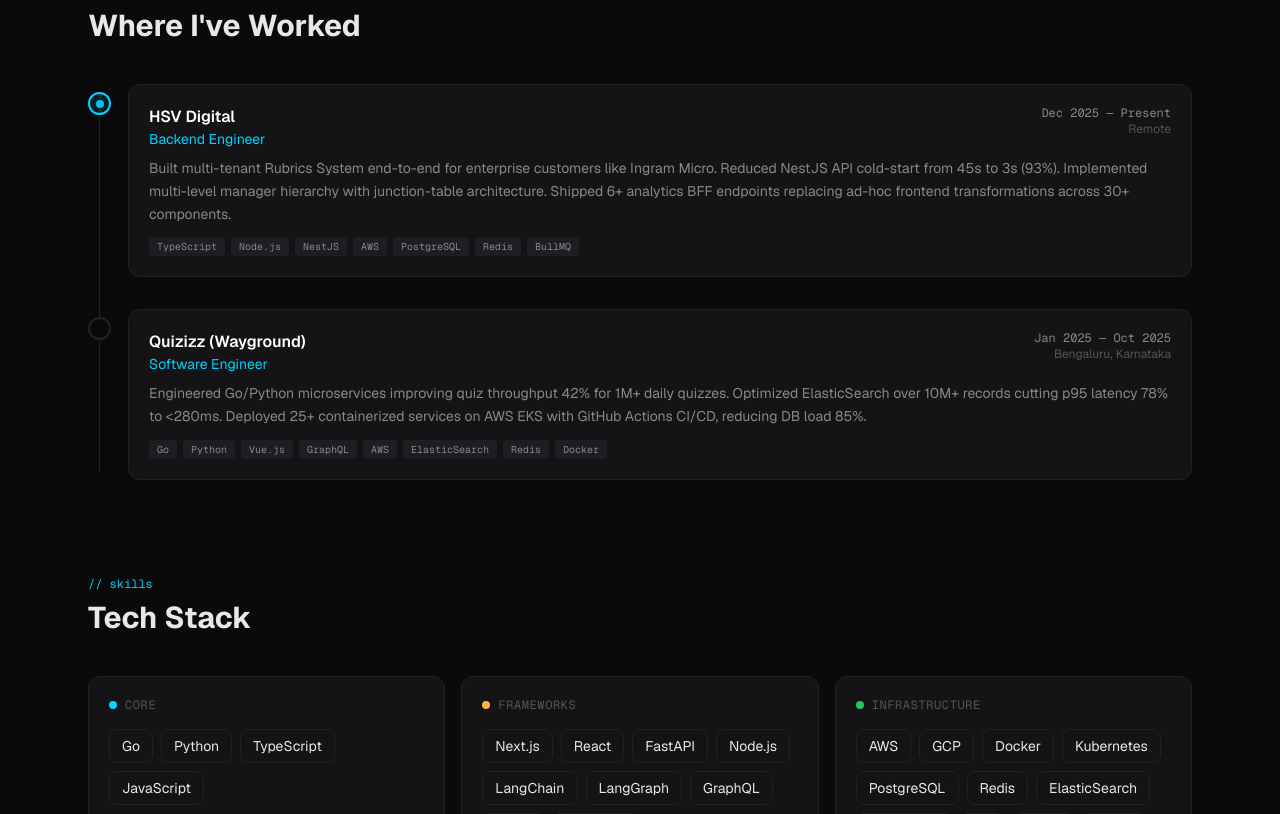
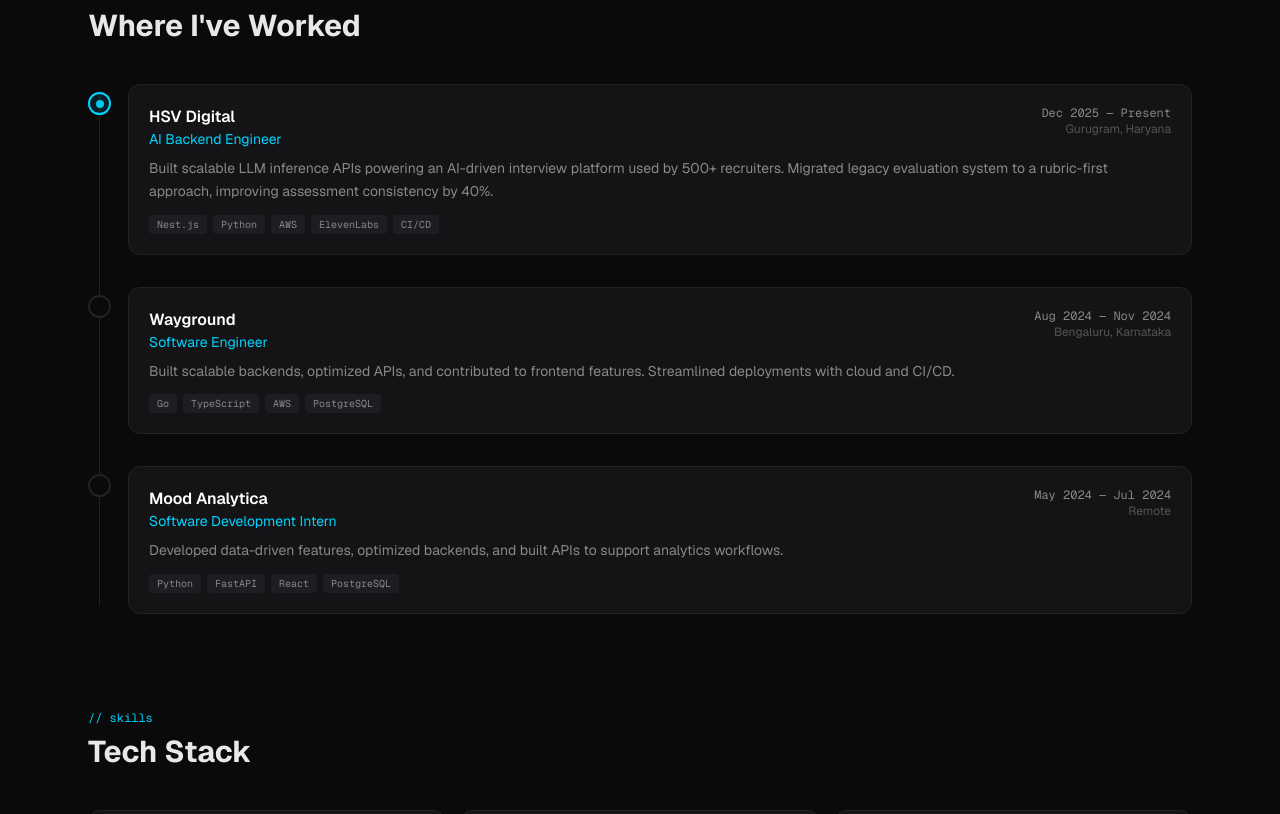
Before and after one commit to Rakshit-gen/rakshit_portfolio, a Next.js app: page /about in a window 1280 px wide. Shown: the part 502-1316 px from the top of the page. Built offline with nearby package versions, Linux system fonts and the light colour scheme.

Commit message:
Revert experience data to original

```diff
--- a/src/data/experience.ts
+++ b/src/data/experience.ts
@@ -11,21 +11,30 @@
 export const experiences: Experience[] = [
   {
     company: "HSV Digital",
-    role: "Backend Engineer",
+    role: "AI Backend Engineer",
     period: "Dec 2025 — Present",
-    location: "Remote",
+    location: "Gurugram, Haryana",
     description:
-      "Built multi-tenant Rubrics System end-to-end for enterprise customers like Ingram Micro. Reduced NestJS API cold-start from 45s to 3s (93%). Implemented multi-level manager hierarchy with junction-table architecture. Shipped 6+ analytics BFF endpoints replacing ad-hoc frontend transformations across 30+ components.",
-    skills: ["TypeScript", "Node.js", "NestJS", "AWS", "PostgreSQL", "Redis", "BullMQ"],
+      "Built scalable LLM inference APIs powering an AI-driven interview platform used by 500+ recruiters. Migrated legacy evaluation system to a rubric-first approach, improving assessment consistency by 40%.",
+    skills: ["Nest.js", "Python", "AWS", "ElevenLabs", "CI/CD"],
     current: true,
   },
   {
-    company: "Quizizz (Wayground)",
+    company: "Wayground",
     role: "Software Engineer",
-    period: "Jan 2025 — Oct 2025",
+    period: "Aug 2024 — Nov 2024",
     location: "Bengaluru, Karnataka",
     description:
-      "Engineered Go/Python microservices improving quiz throughput 42% for 1M+ daily quizzes. Optimized ElasticSearch over 10M+ records cutting p95 latency 78% to <280ms. Deployed 25+ containerized services on AWS EKS with GitHub Actions CI/CD, reducing DB load 85%.",
-    skills: ["Go", "Python", "Vue.js", "GraphQL", "AWS", "ElasticSearch", "Redis", "Docker"],
+      "Built scalable backends, optimized APIs, and contributed to frontend features. Streamlined deployments with cloud and CI/CD.",
+    skills: ["Go", "TypeScript", "AWS", "PostgreSQL"],
+  },
+  {
+    company: "Mood Analytica",
+    role: "Software Development Intern",
+    period: "May 2024 — Jul 2024",
+    location: "Remote",
+    description:
+      "Developed data-driven features, optimized backends, and built APIs to support analytics workflows.",
+    skills: ["Python", "FastAPI", "React", "PostgreSQL"],
   },
 ];
```
